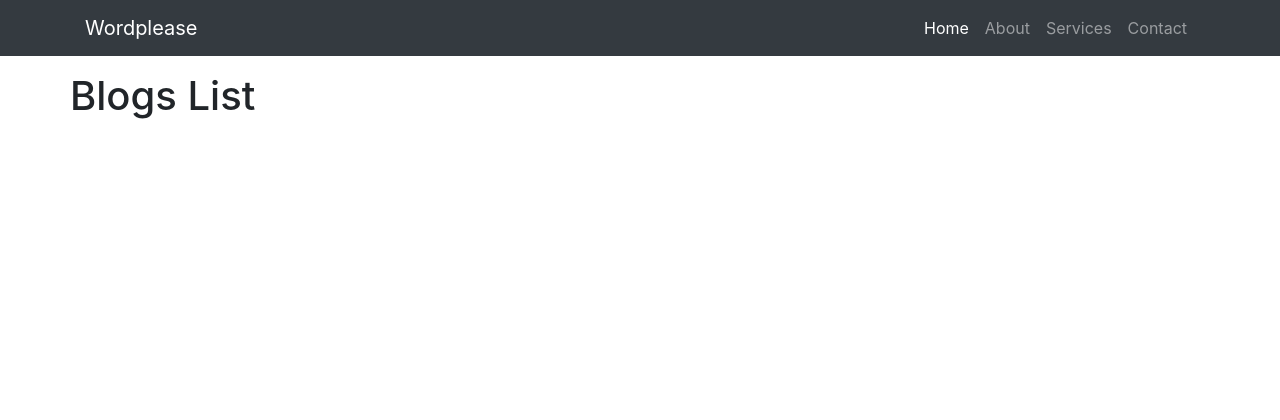
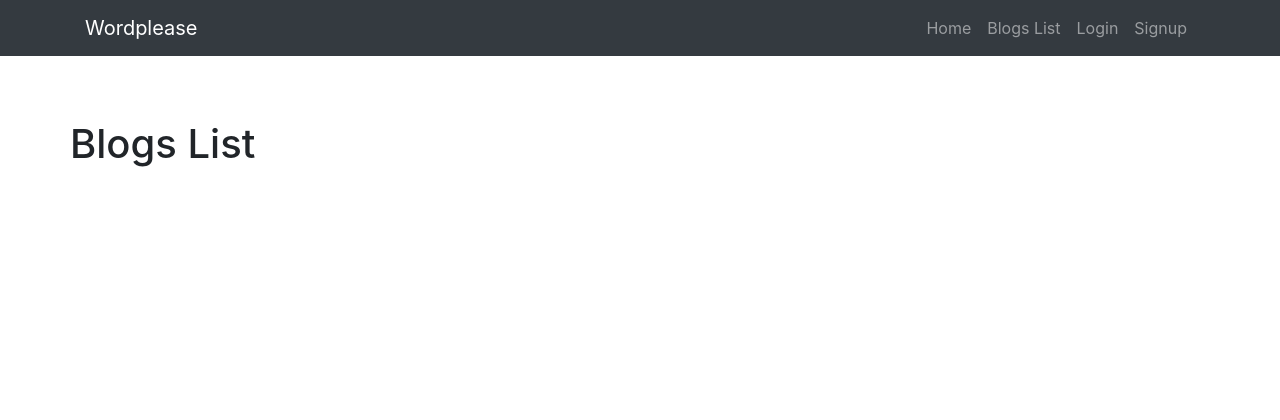
Before and after one commit to siono/8-KC-Practica-Django, a Django app: page /blogs/ in a window 1280 px wide. Shown: the top 420 px of the page. Run offline with Django 3.2, Linux system fonts and the light colour scheme; data that the repository does not hold is empty; some libraries are stand-ins or nearby versions.

Commit message:
Añadido menu

```diff
--- a/src/blogs/static/css/wordplease.css
+++ b/src/blogs/static/css/wordplease.css
@@ -16,3 +16,16 @@ footer{
     bottom:0px;
     width:100%;
 }
+
+.clearfix {
+    display: inline-block;
+    width: 100%;
+}
+
+.mb-8{
+    margin-bottom: 8rem !important;
+}
+
+.mt-6{
+    margin-top: 6rem !important;
+}
--- a/src/blogs/templates/base.html
+++ b/src/blogs/templates/base.html
@@ -10,33 +10,41 @@
 <!-- Navigation -->
     <nav class="navbar navbar-expand-lg navbar-dark bg-dark fixed-top">
       <div class="container">
-        <a class="navbar-brand" href="#">Wordplease</a>
+        <a class="navbar-brand" href="{% url "home_page" %}">Wordplease</a>
         <button class="navbar-toggler" type="button" data-toggle="collapse" data-target="#navbarResponsive" aria-controls="navbarResponsive" aria-expanded="false" aria-label="Toggle navigation">
           <span class="navbar-toggler-icon"></span>
         </button>
         <div class="collapse navbar-collapse" id="navbarResponsive">
           <ul class="navbar-nav ml-auto">
-            <li class="nav-item active">
-              <a class="nav-link" href="#">Home
-                <span class="sr-only">(current)</span>
+            <li class="nav-item">
+              <a class="nav-link" href="{% url "home_page" %}">Home
               </a>
             </li>
             <li class="nav-item">
-              <a class="nav-link" href="#">About</a>
+              <a class="nav-link" href="{% url "blog_list" %}">Blogs List</a>
+            </li>
+              {% if user.is_authenticated %}
+              <li class="nav-item">
+              <a class="nav-link" href="#">New Post</a>
             </li>
             <li class="nav-item">
-              <a class="nav-link" href="#">Services</a>
+              <a class="nav-link" href="#">Logout</a>
             </li>
-            <li class="nav-item">
-              <a class="nav-link" href="#">Contact</a>
-            </li>
+                  {% else %}
+                  <li class="nav-item">
+                  <a class="nav-link" href="{%  url "blog_list" %}">Login</a>
+                  </li>
+                  <li class="nav-item">
+                  <a class="nav-link" href="{%  url "blog_list" %}">Signup</a>
+                  </li>
+              {% endif %}
           </ul>
         </div>
       </div>
     </nav>
 <body>
 <div class="container">
-    <div class="row mt-5 mb-5">
+    <div class="row mt-6 mb-8">
     {% block content %}{% endblock %}
     </div>
 
--- a/src/blogs/templates/blog_detail.html
+++ b/src/blogs/templates/blog_detail.html
@@ -4,7 +4,7 @@
 
 
 
-        <h1 class="my-4">Posts de {{ user }} </h1>
+        <h1 class="my-4">{{ user | title }} posts</h1>
 
     <ul class="list-group col-md-12">
     {% for post in posts %}
--- a/src/blogs/templates/post_detail.html
+++ b/src/blogs/templates/post_detail.html
@@ -20,6 +20,11 @@
         </li>
 
     </ul>
+    <div class="clearfix">
+        <p>
+            <a href="{% url "blog_detail" post.user %}" class="btn btn-primary">&larr; List Post of {{ post.user }} </a>
+        </p>
+    </div>
 
 
 {% endblock %}
```
